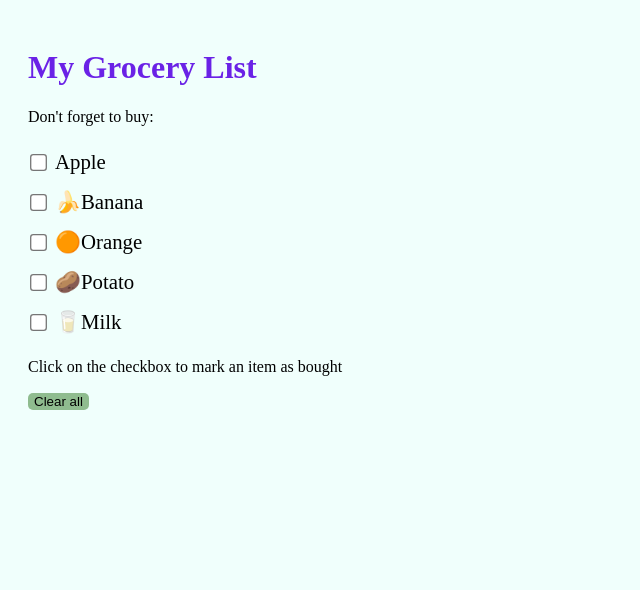
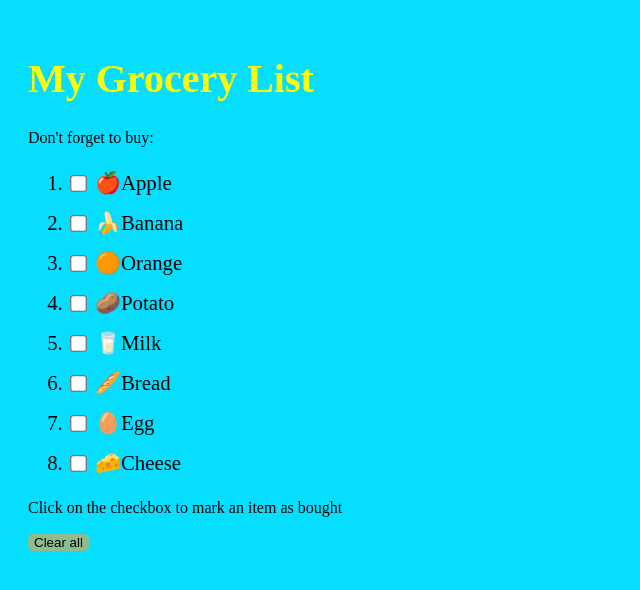
Before and after one commit to Tom-Zho/grocery-list, a plain HTML site: page index.html in a window 1280 px wide. Shown: the whole page, without its empty margins (0-640 px from the left). Drawn offline with Linux system fonts and the light colour scheme.

Commit message:
3rd commit

```diff
--- a/index.html
+++ b/index.html
@@ -4,11 +4,12 @@
     <style>
         body {
             font-family: Times New Roman,Times, serif;
-            background-color: #f0fffc;
+            background-color: #05deff;
             padding: 20px;
         }
         h1 {
-            color:#6a22e6;
+            color:#ffff00;
+            font-size: 2.5rem;
         }
 
         ul {
@@ -32,10 +33,10 @@
             border-radius: 5px;
         }
         button:hover {
-            background-color:rgb(11, 237, 199);
+            background-color:rgb(186, 176, 38);
         }
         button:active{
-            background-color:black;
+            background-color:rgb(247, 7, 7);
         }
     </style>
 </head>
@@ -43,13 +44,16 @@
     <h1>My Grocery List</h1>
     <p>Don't forget to buy: </p>
 
-    <ul>
-        <li><input type="checkbox" id="item1"><label for="item1">Apple</label></li>
+    <ol>
+        <li><input type="checkbox" id="item1"><label for="item1">🍎Apple</label></li>
         <li><input type="checkbox" id="item2"><label for="item2">🍌Banana</label></li>
         <li><input type="checkbox" id="item3"><label for="item3">🟠Orange</label></li>
         <li><input type="checkbox" id="item4"><label for="item4">🥔Potato</label></li>
         <li><input type="checkbox" id="item5"><label for="item5">🥛Milk</label></li>
-    </ul>
+        <li><input type="checkbox" id="item6"><label for ="item6">🥖Bread<label></li>
+        <li><input type="checkbox" id="item7"><label for ="item7">🥚Egg<label></li>
+        <li><input type="checkbox" id="item8"><label for ="item8">🧀Cheese<label></li>
+    </ol>
     <p>Click on the checkbox to mark an item as bought</p>
 
     <button>Clear all</button>
```
